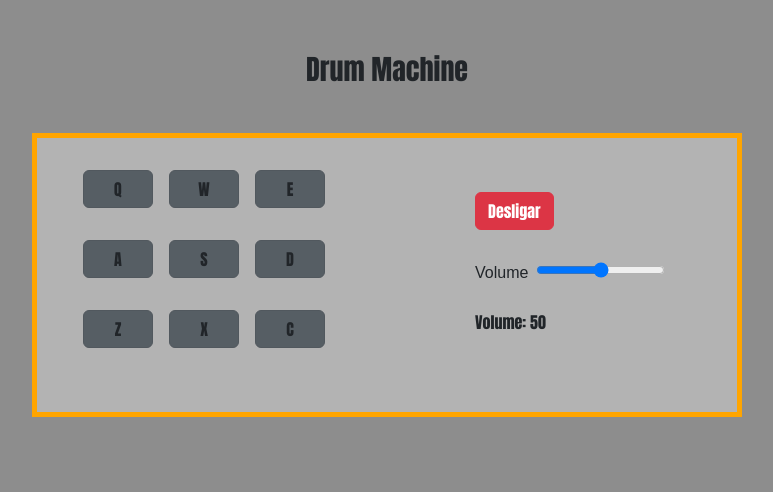
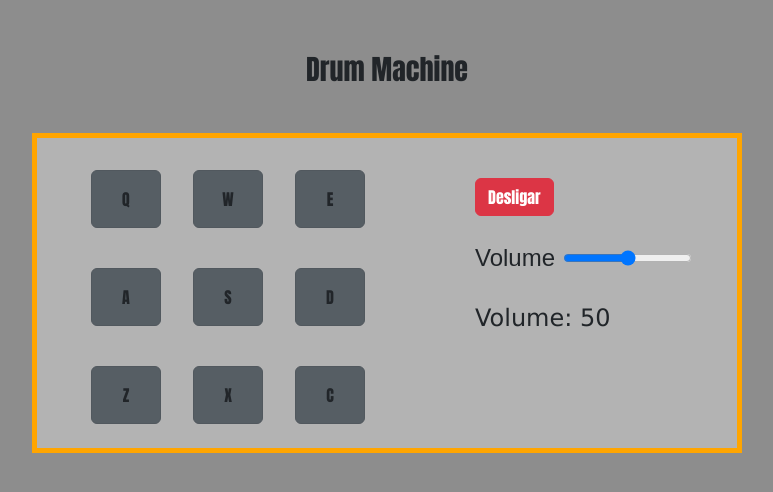
Before and after one commit to ygordeoliveira/drum-machine-Freecodecamp, a React (Create React App) app: page / in a window 1280 px wide. Both pictures are taken after a click on the button "Ligar". Shown: the top 492 px of the page, without its empty margins (253-1026 px from the left). Built offline with nearby package versions, Linux system fonts and the light colour scheme.

Commit message:
Add Bootstrap spacing classes for the pads, add font-size classes for the label and p elements, increase the display width by adding the Bootstrap width class

```diff
--- a/src/App.js
+++ b/src/App.js
@@ -12,7 +12,7 @@ class DrumPad extends Component {
     }
 
     componentWillUnmount() {
-      document.removeEventListener('keydown', this.handleKeyPress);
+        document.removeEventListener('keydown', this.handleKeyPress);
     }
 
     handleKeyPress = (event) => {
@@ -38,11 +38,11 @@ class DrumPad extends Component {
     render() {
         return (
             <button
-              className={`drum-pad btn btn-secondary m-2 mt-4 text-dark ${this.props.power ? 'active' : ''}`}
-              onClick={this.playSound}
-              >
-              {this.props.keyTrigger}
-              <audio ref={this.audioRef} src={this.props.audioSrc}/>
+                className={`drum-pad btn btn-secondary p-3 m-3 mt-4 text-dark ${this.props.power ? 'active' : ''}`}
+                onClick={this.playSound}
+            >
+                {this.props.keyTrigger}
+                <audio ref={this.audioRef} src={this.props.audioSrc}/>
             </button>
         );
     }
@@ -111,17 +111,17 @@ class App extends React.Component {
                 <div className="col-md-6 offset-md-2">
                     <div className="controls m-3">
                         {this.state.power ? (
-                            <button className={`btn btn-danger`} onClick={this.handleTurnOff}>
+                            <button className={`btn btn-danger mt-3`} onClick={this.handleTurnOff}>
                                 Desligar
                             </button>
                         ) : (
-                            <button className={`btn btn-success ms-5 mt-5`} onClick={this.handlePowerToggle}>
+                            <button className={`btn btn-success`} onClick={this.handlePowerToggle}>
                                 Ligar
                             </button>
                         )}
                         {this.state.power && (
                             <div className="volume-control mt-4">
-                                <label>Volume</label>
+                                <label class="fs-4">Volume</label>
                                 <input
                                     className="m-2"
                                     type="range"
@@ -135,11 +135,10 @@ class App extends React.Component {
                                 />
                                 <br/>
                                 <br/>
-                                <p>Volume: {this.state.volume}</p>
+                                <p class="volume fs-4">Volume: {this.state.volume}</p>
                             </div>
                         )}
-                        <br/>
-                        <div className="display bg-secondary ps-2 text-center">
+                        <div className="display bg-secondary w-75 text-center">
                             <p>{this.state.display}</p>
                         </div>
                     </div>
```
